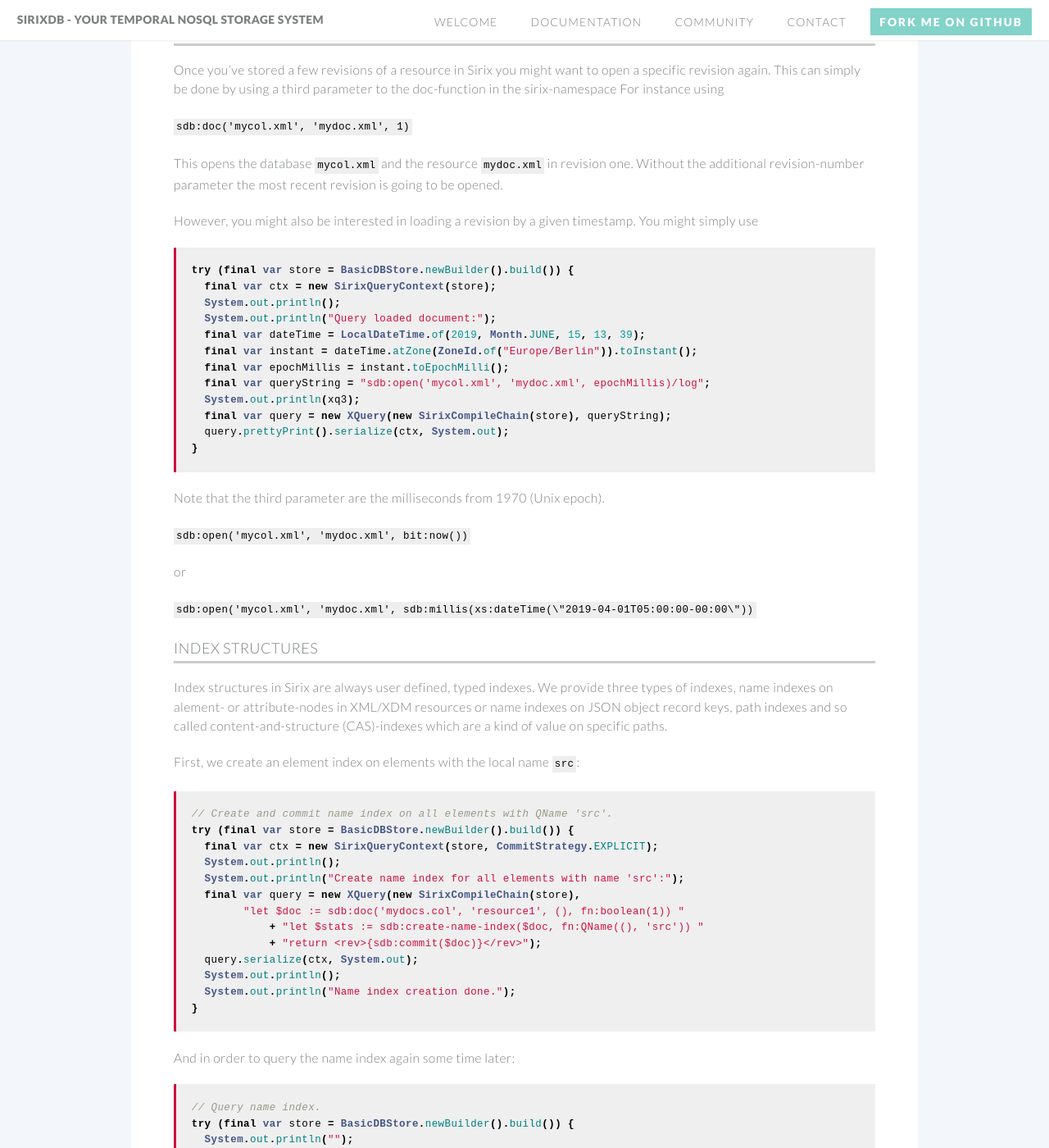
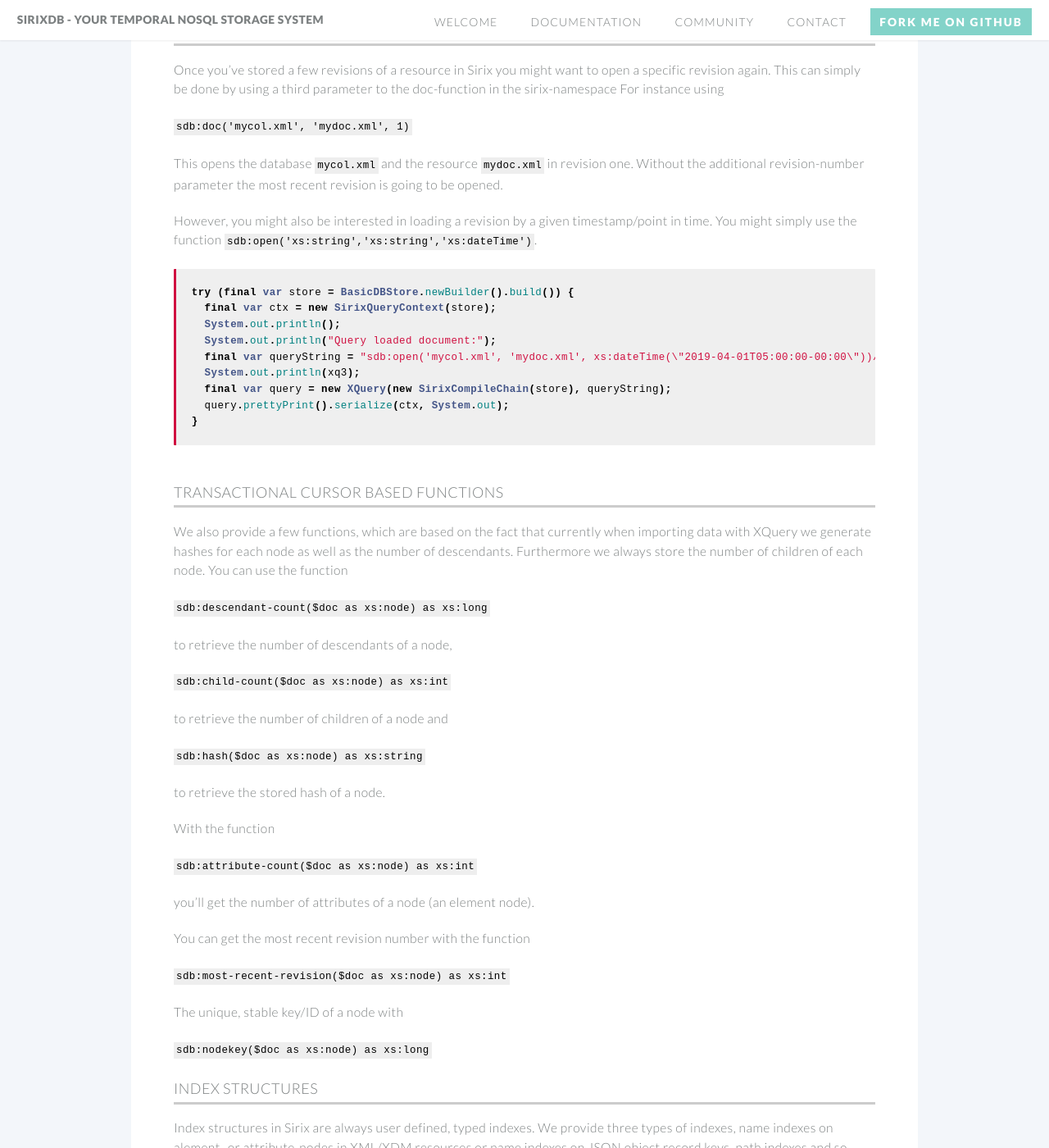
Before and after one commit to sirixdb/sirixdb.github.io, a Jekyll site: the page built from xml-xquery-api.md, in a window 1280 px wide and 1400 px high, scrolled down 4263 px. Shown: the whole window at 82% size. Built offline with Jekyll 4.4.1, drawn with Linux system fonts in a browser that asks for light colours; our own code applies the rules of GitHub Pages for plain Markdown files.

Commit message:
Update xml-xquery-api.md

````diff
--- a/xml-xquery-api.md
+++ b/xml-xquery-api.md
@@ -170,30 +170,50 @@
 
 This opens the database `mycol.xml` and the resource `mydoc.xml` in revision one. Without the additional revision-number parameter the most recent revision is going to be opened.
 
-However, you might also be interested in loading a revision by a given timestamp. You might simply use
+However, you might also be interested in loading a revision by a given timestamp/point in time. You might simply use the function `sdb:open('xs:string','xs:string','xs:dateTime')`.
 
 ```java
 try (final var store = BasicDBStore.newBuilder().build()) {
   final var ctx = new SirixQueryContext(store);
   System.out.println();
   System.out.println("Query loaded document:");
-  final var dateTime = LocalDateTime.of(2019, Month.JUNE, 15, 13, 39);
-  final var instant = dateTime.atZone(ZoneId.of("Europe/Berlin")).toInstant();
-  final var epochMillis = instant.toEpochMilli();
-  final var queryString = "sdb:open('mycol.xml', 'mydoc.xml', epochMillis)/log";
+  final var queryString = "sdb:open('mycol.xml', 'mydoc.xml', xs:dateTime(\"2019-04-01T05:00:00-00:00\"))/log";
   System.out.println(xq3);
   final var query = new XQuery(new SirixCompileChain(store), queryString);
   query.prettyPrint().serialize(ctx, System.out);
 }
 ```
 
-Note that the third parameter are the milliseconds from 1970 (Unix epoch).
+### Transactional cursor based functions
+We also provide a few functions, which are based on the fact that currently when importing data with XQuery we generate hashes for each node as well as the number of descendants. Furthermore we always store the number of children of each node. You can use the function
 
-`sdb:open('mycol.xml', 'mydoc.xml', bit:now())`
+`sdb:descendant-count($doc as xs:node) as xs:long`
 
-or
+to retrieve the number of descendants of a node,
 
-`sdb:open('mycol.xml', 'mydoc.xml', sdb:millis(xs:dateTime(\"2019-04-01T05:00:00-00:00\"))`
+`sdb:child-count($doc as xs:node) as xs:int`
+
+to retrieve the number of children of a node and
+
+`sdb:hash($doc as xs:node) as xs:string`
+
+to retrieve the stored hash of a node.
+
+With the function
+
+`sdb:attribute-count($doc as xs:node) as xs:int`
+
+you'll get the number of attributes of a node (an element node).
+
+You can get the most recent revision number with the function
+
+`sdb:most-recent-revision($doc as xs:node) as xs:int`
+
+The unique, stable key/ID of a node with
+
+`sdb:nodekey($doc as xs:node) as xs:long`
+
+
 
 ### Index structures
 Index structures in Sirix are always user defined, typed indexes. We provide three types of indexes, name indexes on alement- or attribute-nodes in XML/XDM resources or name indexes on JSON object record keys, path indexes and so called content-and-structure (CAS)-indexes which are a kind of value on specific paths.
````
